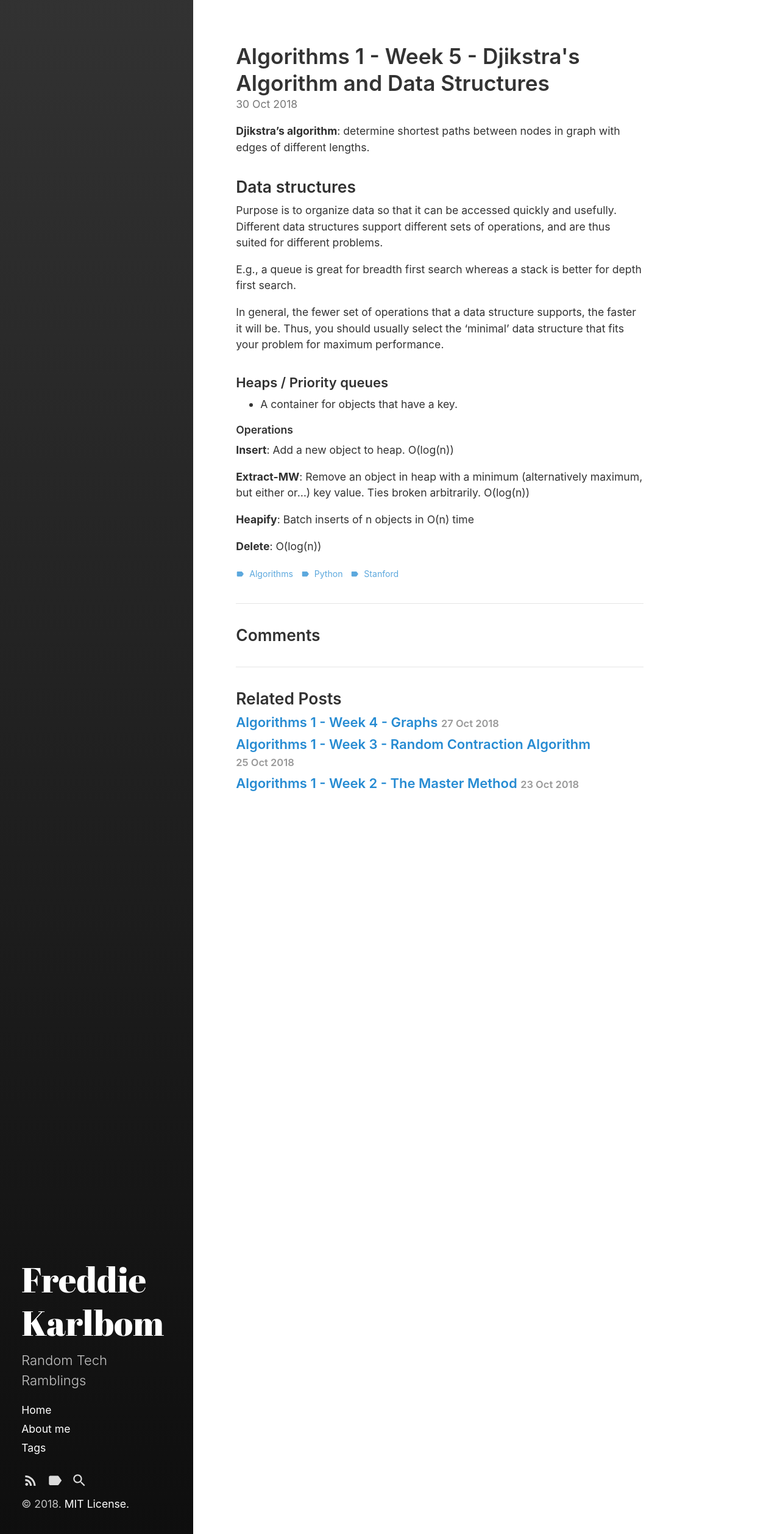
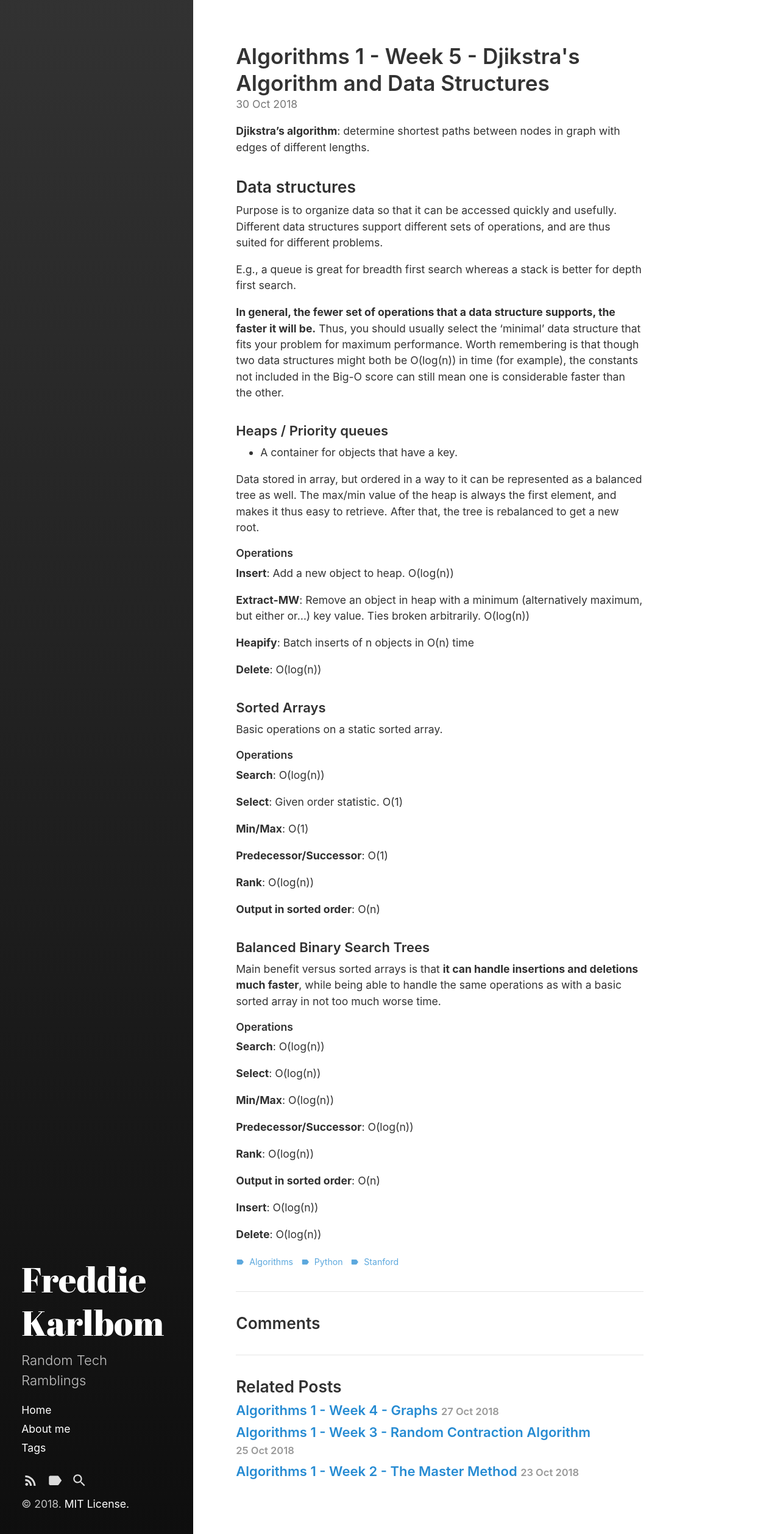
Before and after one commit to FreddieK/FreddieK.github.io, a Jekyll site: the page built from _posts/2018-10-30-algorithms-week5.md, in a window 1280 px wide. Shown: the whole page at 61% size. Built offline with Jekyll 4.4.1, drawn with Linux system fonts in a browser that asks for light colours; comment, search, counter and statistics services are not loaded.

Commit message:
Added some binary search tree notes

```diff
--- a/_posts/2018-10-30-algorithms-week5.md
+++ b/_posts/2018-10-30-algorithms-week5.md
@@ -13,12 +13,14 @@ Purpose is to organize data so that it can be accessed quickly and usefully. Dif
 
 E.g., a queue is great for breadth first search whereas a stack is better for depth first search.
 
-In general, the fewer set of operations that a data structure supports, the faster it will be. Thus, you should usually select the 'minimal' data structure that fits your problem for maximum performance.
+**In general, the fewer set of operations that a data structure supports, the faster it will be.** Thus, you should usually select the 'minimal' data structure that fits your problem for maximum performance. Worth remembering is that though two data structures might both be O(log(n)) in time (for example), the constants not included in the Big-O score can still mean one is considerable faster than the other.
 
 <!--more-->
 
 ### Heaps / Priority queues
 - A container for objects that have a key.
+
+Data stored in array, but ordered in a way to it can be represented as a balanced tree as well. The max/min value of the heap is always the first element, and makes it thus easy to retrieve. After that, the tree is rebalanced to get a new root.
 
 #### Operations
 **Insert**: Add a new object to heap. O(log(n))
@@ -28,3 +30,39 @@ In general, the fewer set of operations that a data structure supports, the fast
 **Heapify**: Batch inserts of n objects in O(n) time
 
 **Delete**: O(log(n))
+
+### Sorted Arrays
+Basic operations on a static sorted array.
+
+#### Operations
+**Search**: O(log(n))
+
+**Select**: Given order statistic. O(1)
+
+**Min/Max**: O(1)
+
+**Predecessor/Successor**: O(1)
+
+**Rank**: O(log(n))
+
+**Output in sorted order**: O(n)
+
+### Balanced Binary Search Trees
+Main benefit versus sorted arrays is that **it can handle insertions and deletions much faster**, while being able to handle the same operations as with a basic sorted array in not too much worse time.
+
+#### Operations
+**Search**: O(log(n))
+
+**Select**: O(log(n))
+
+**Min/Max**: O(log(n))
+
+**Predecessor/Successor**: O(log(n))
+
+**Rank**: O(log(n))
+
+**Output in sorted order**: O(n)
+
+**Insert**: O(log(n))
+
+**Delete**: O(log(n))
```
